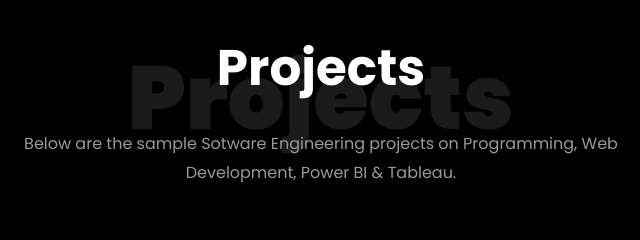
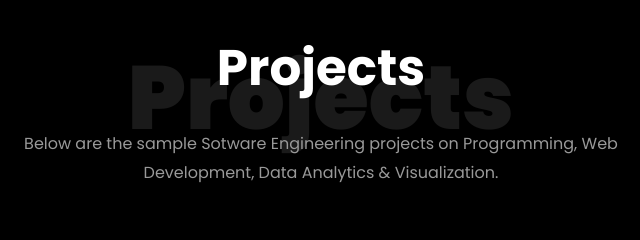
Before and after one commit to omkaryerawar/Portfolio, a plain HTML site: page index.html in a window 1280 px wide. Shown: the part 3440-3680 px from the top of the page, 319-959 px from the left. Drawn offline with Linux system fonts and the light colour scheme; animation ran at ten frames a second; files whose address does not match are found by name.

Commit message:
Update index.html

```diff
--- a/index.html
+++ b/index.html
@@ -403,7 +403,7 @@
           <div class="col-md-7 heading-section text-center ftco-animate">
             <h1 class="big big-2">Projects</h1>
             <h2 class="mb-4">Projects</h2>
-            <p>Below are the sample Sotware Engineering projects on Programming, Web Development, Power BI & Tableau.</p>
+            <p>Below are the sample Sotware Engineering projects on Programming, Web Development, Data Analytics & Visualization.</p>
           </div>
         </div>
         <div class="row d-flex">
```
